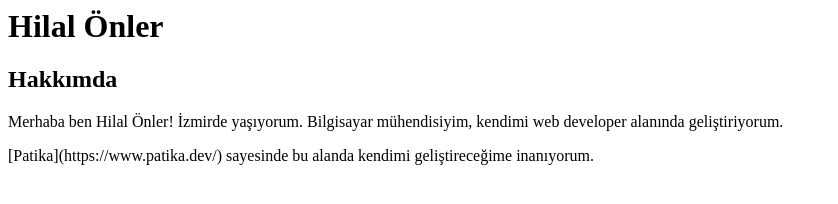
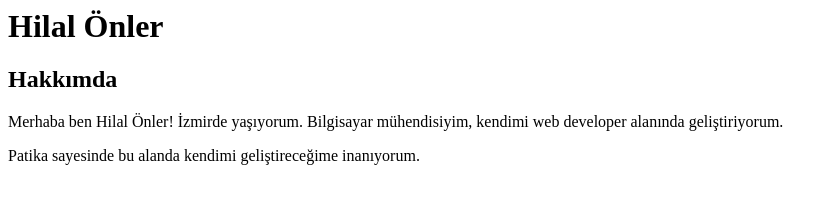
Before and after one commit to HilalOnler/Frontend--Odev-1, a plain HTML site: page index.html in a window 1280 px wide. Shown: the whole page, without its empty margins (0-838 px from the left). Drawn offline with Linux system fonts and the light colour scheme.

Commit message:
index fixed

```diff
--- a/index.html
+++ b/index.html
@@ -8,4 +8,4 @@
 <p>
     Merhaba ben Hilal Önler! İzmirde yaşıyorum. Bilgisayar mühendisiyim, kendimi web developer alanında geliştiriyorum.
 </p>
-<p> [Patika](https://www.patika.dev/) sayesinde bu alanda kendimi geliştireceğime inanıyorum.</p>
+<p> Patika sayesinde bu alanda kendimi geliştireceğime inanıyorum.</p>
```
